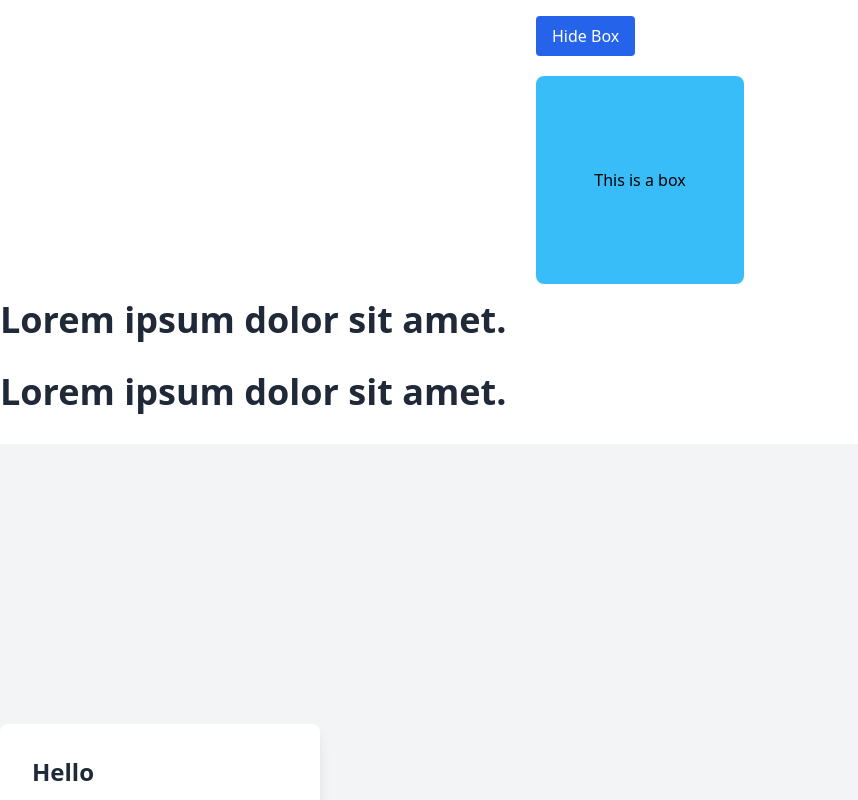
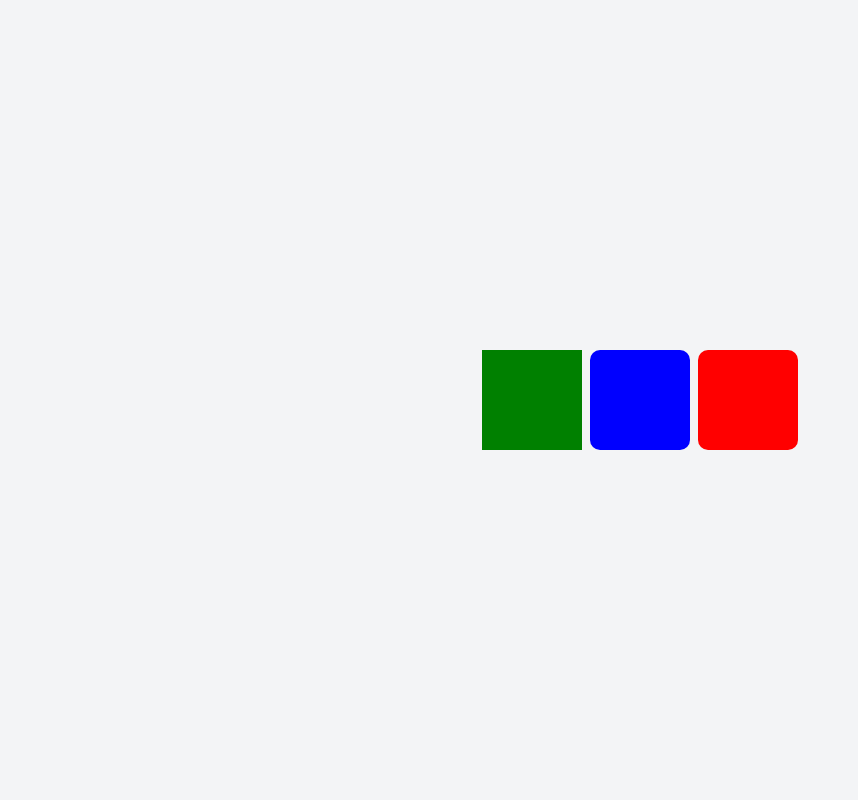
Before and after one commit to mdrubelhossain-me/react-framer-motion, a React app: page / in a window 1280 px wide. Shown: the top 800 px of the page, without its empty margins (0-858 px from the left). Built offline with nearby package versions, Linux system fonts and the light colour scheme; the HTML template or start-up script is replaced by a standard one.

Commit message:
box dragConstraints

```diff
--- /dev/null
+++ b/src/components/BoxDrag.jsx
@@ -0,0 +1,39 @@
+import React from "react";
+import { motion as Motion } from "motion/react";
+
+const BoxDrag = () => {
+  return (
+    <div className="flex gap-2 items-center justify-center min-h-screen bg-gray-100">
+      <Motion.div
+        drag
+        dragConstraints={{ left: 0, right: 300, top: 0, bottom: 300 }}
+        style={{
+          width: 100,
+          height: 100,
+          backgroundColor: "green",
+        }}
+      />
+      <Motion.div
+        drag
+        style={{
+          width: 100,
+          height: 100,
+          backgroundColor: "blue",
+          borderRadius: 10,
+        }}
+      />
+      <Motion.div
+        drag="y"
+        dragConstraints={{ left: 0, right: 300, top: 0, bottom: 300 }}
+        style={{
+          width: 100,
+          height: 100,
+          backgroundColor: "red",
+          borderRadius: 10,
+        }}
+      />
+    </div>
+  );
+};
+
+export default BoxDrag;
--- a/src/pages/Home.jsx
+++ b/src/pages/Home.jsx
@@ -1,9 +1,11 @@
 import React from "react";
 import BoxExample from "../components/BoxExample";
+import BoxDrag from "../components/BoxDrag";
 
 const Home = () => {
   return (
     <div>
+      <BoxDrag />
       <BoxExample />
     </div>
   );
```
